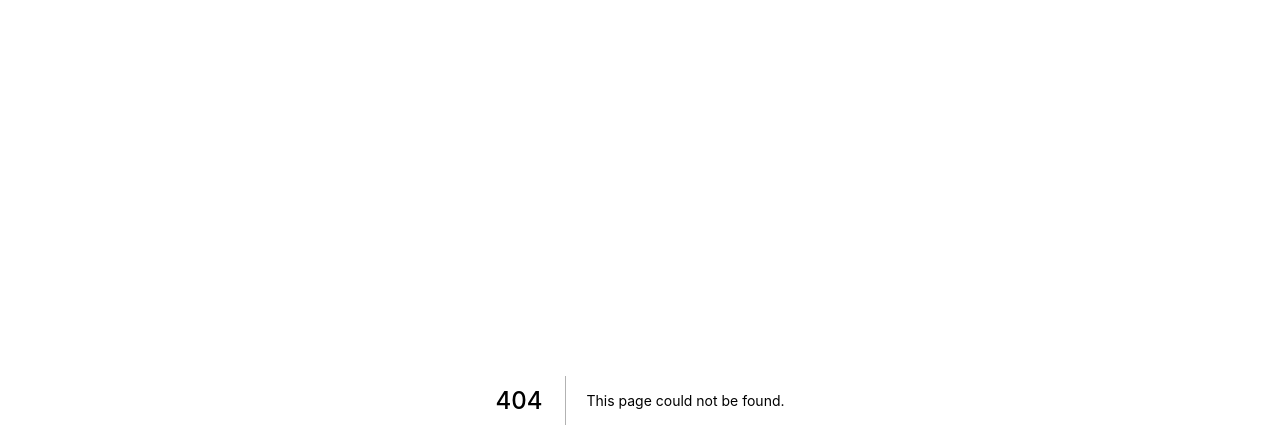
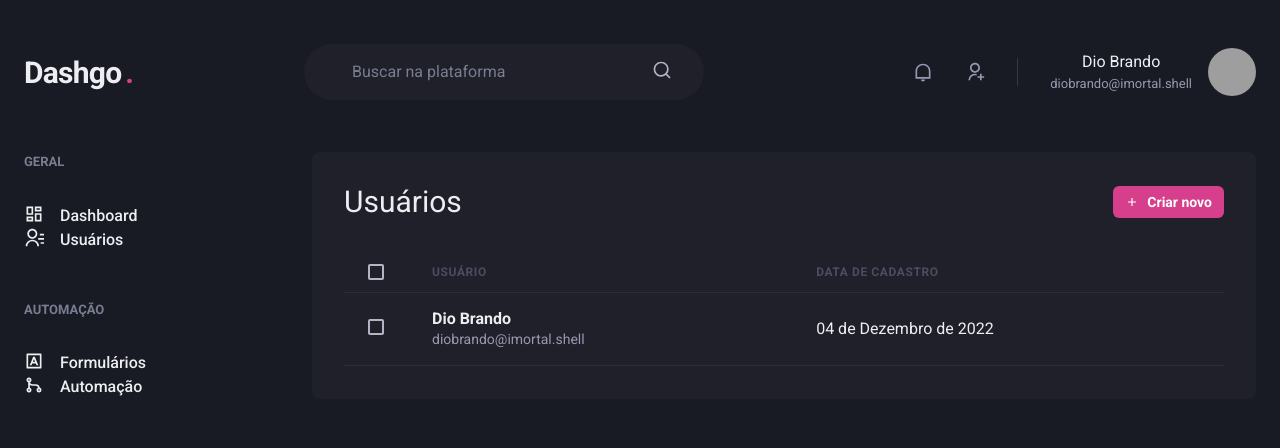
Before and after one commit to xdnzz/dashboard_practice, a Next.js app: page /users in a window 1280 px wide. Before the commit this address had no page. Shown: the top 448 px of the page. Built offline with nearby package versions, Linux system fonts and the light colour scheme; grey boxes are pictures that could not be loaded.

Commit message:
feat: listagem de usuários criada

```diff
--- a/src/pages/dashboard.tsx
+++ b/src/pages/dashboard.tsx
@@ -1,6 +1,6 @@
 import { Box, Flex, SimpleGrid, Text, theme } from "@chakra-ui/react";
 import { Header } from "../components/Header";
-import { Sidebar } from "./Sidebar";
+import { Sidebar } from "../components/Sidebar";
 import dynamic from "next/dynamic";
 
 
--- /dev/null
+++ b/src/pages/users/index.tsx
@@ -0,0 +1,56 @@
+import { Box, Button, Heading, Icon, Flex, Table, Thead, Tr, Th, Checkbox, Tbody, Td, Text } from "@chakra-ui/react";
+import { RiAddLine } from "react-icons/ri";
+import { Header } from "../../components/Header";
+import { Sidebar } from "../../components/Sidebar";
+
+
+export default function UserList() {
+    return (
+        <Box>
+            <Header />
+            <Flex w="100%" my="6" maxWidth={1480} mx="auto" px="6">
+                <Sidebar />
+                <Box flex="1" borderRadius={8} bg="gray.800" p="8">
+                    <Flex mb="8" justify="space-between" align="center">
+                        <Heading size="lg" fontWeight="normal">Usuários</Heading>
+                        <Button as="a" size="sm" fontSize="sm" colorScheme="pink" leftIcon={<Icon as={RiAddLine} />}>Criar novo</Button>
+                    </Flex>
+
+
+
+                    <Table colorScheme="whiteAlpha">
+                        <Thead>
+                            <Tr>
+                                <Th px="6" color="gray.300" width="8">
+                                    <Checkbox colorScheme="pink" />
+                                </Th>
+                                <Th>
+                                    Usuário
+                                </Th>
+                                <Th>
+                                    Data de Cadastro
+                                </Th>
+                            </Tr>
+                        </Thead>
+                        <Tbody>
+                            <Tr>
+                                <Td px="6">
+                                    <Checkbox colorScheme="pink" />
+                                </Td>
+                                <Td>
+                                    <Box>
+                                        <Text fontWeight="bold">Dio Brando</Text>
+                                        <Text fontSize="sm" color="gray.300">diobrando@imortal.shell</Text>
+                                    </Box>
+                                </Td>
+                                <Td>
+                                    04 de Dezembro de 2022
+                                </Td>
+                            </Tr>
+                        </Tbody>
+                    </Table>
+                </Box>
+            </Flex>
+        </Box>
+    );
+}
```
Also changed, not shown: src/components/Sidebar.tsx (renamed from src/pages/Sidebar.tsx).
